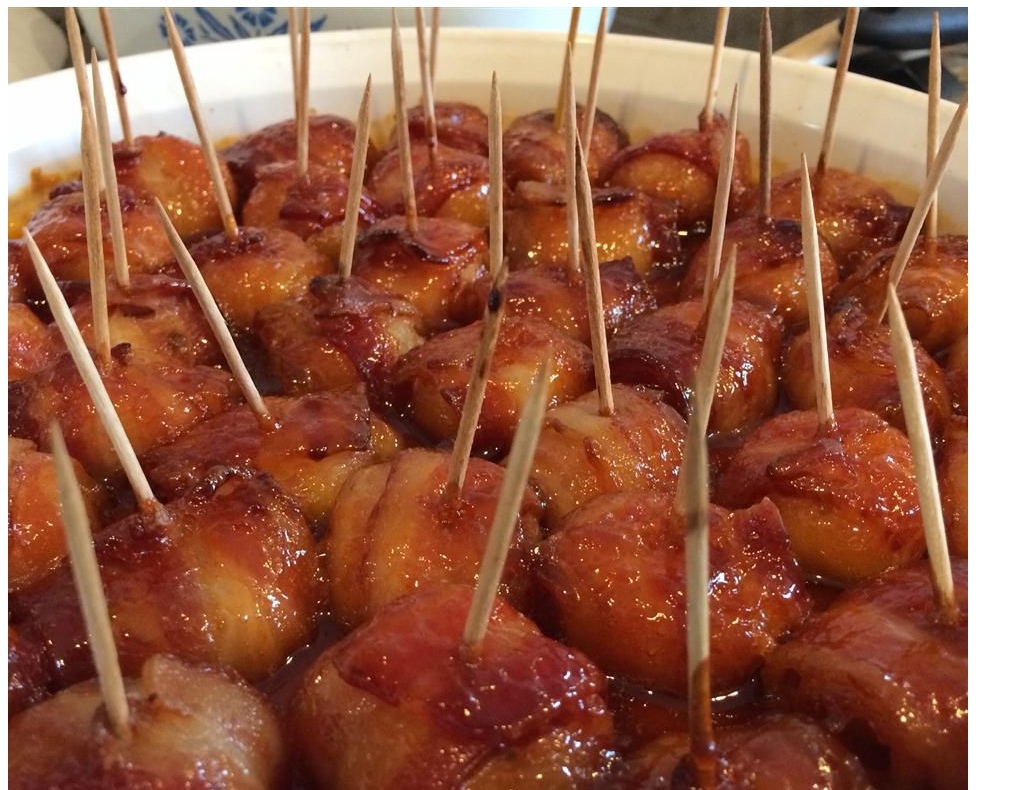
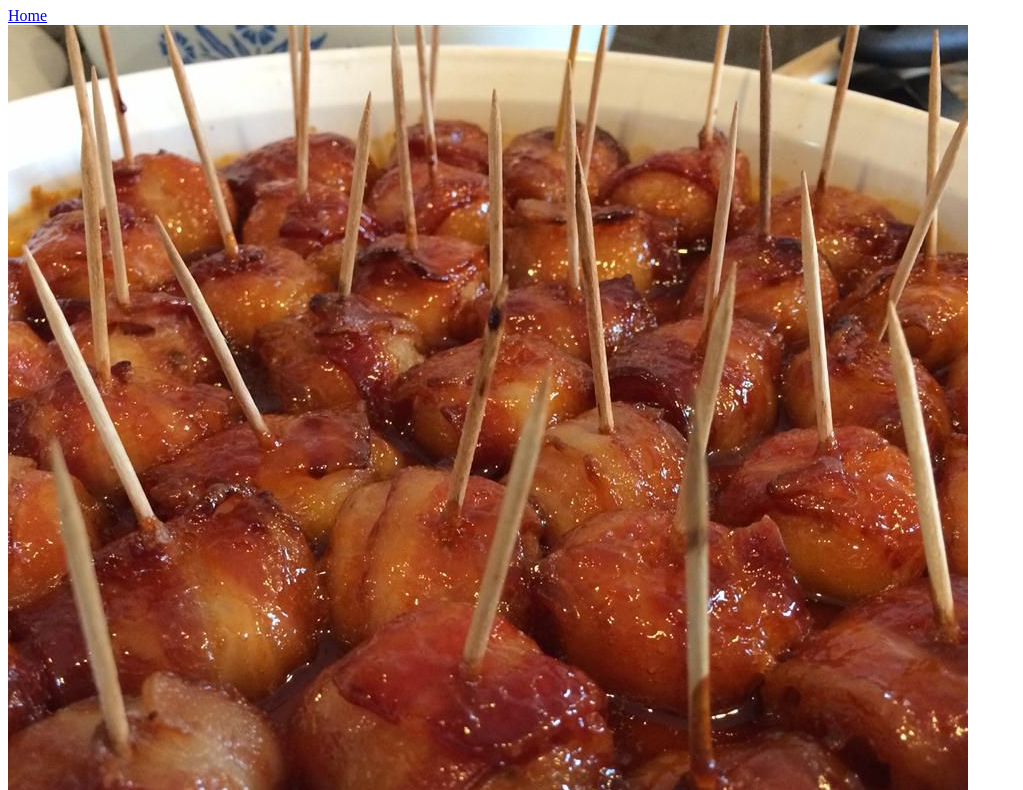
Before and after one commit to prbme/odin-recipes, a plain HTML site: page recipes/bacon-wrapped-water-chestnuts.html in a window 1280 px wide. Shown: the part 73-863 px from the top of the page, without its empty margins (0-1023 px from the left). Drawn offline with Linux system fonts and the light colour scheme.

Commit message:
add "home" backlinks to all recipes, update README.md spelling error

```diff
--- a/recipes/bacon-wrapped-water-chestnuts.html
+++ b/recipes/bacon-wrapped-water-chestnuts.html
@@ -8,6 +8,9 @@
 </head>
 <body>
     <h1>Bacon Wrapped Water Chestnuts</h1>
+    <a href="../index.html">Home</a>
+</br>
+
     <img src="../img/bwwc.jpg" alt="A picture of Bacon Wrapped Waterchestnuts in a dish with toothpicks in each.">
     <br>
     <a href=https://www.allrecipes.com/recipe/20805/bacon-wrapped-water-chestnuts-ii/>Photo Credit/Origin: allrecipes.com</a>
```
Also changed, not shown: recipes/crockpotchicken.html (+2 -0 lines), recipes/eggsalad.html (+2 -0 lines), 1 other file.
